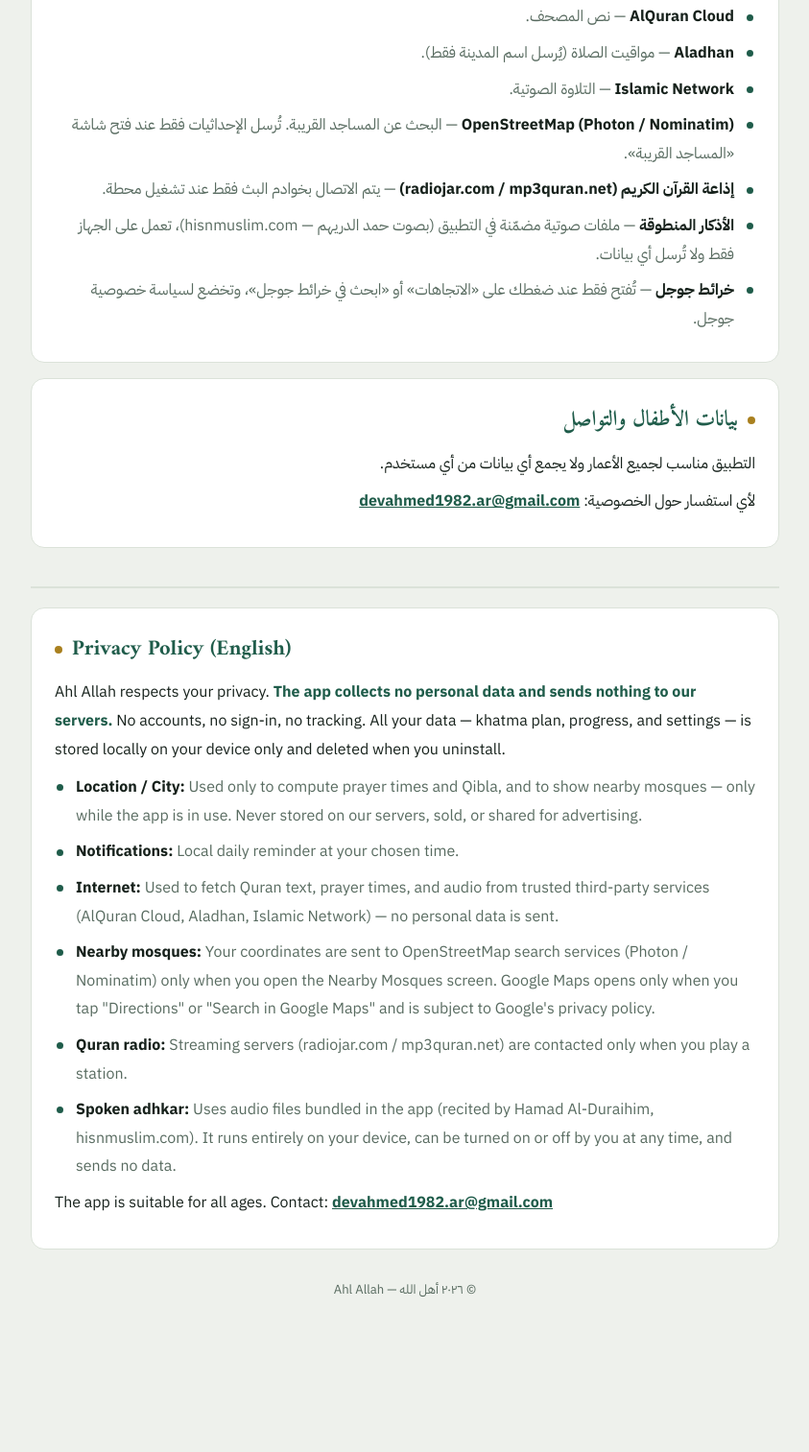
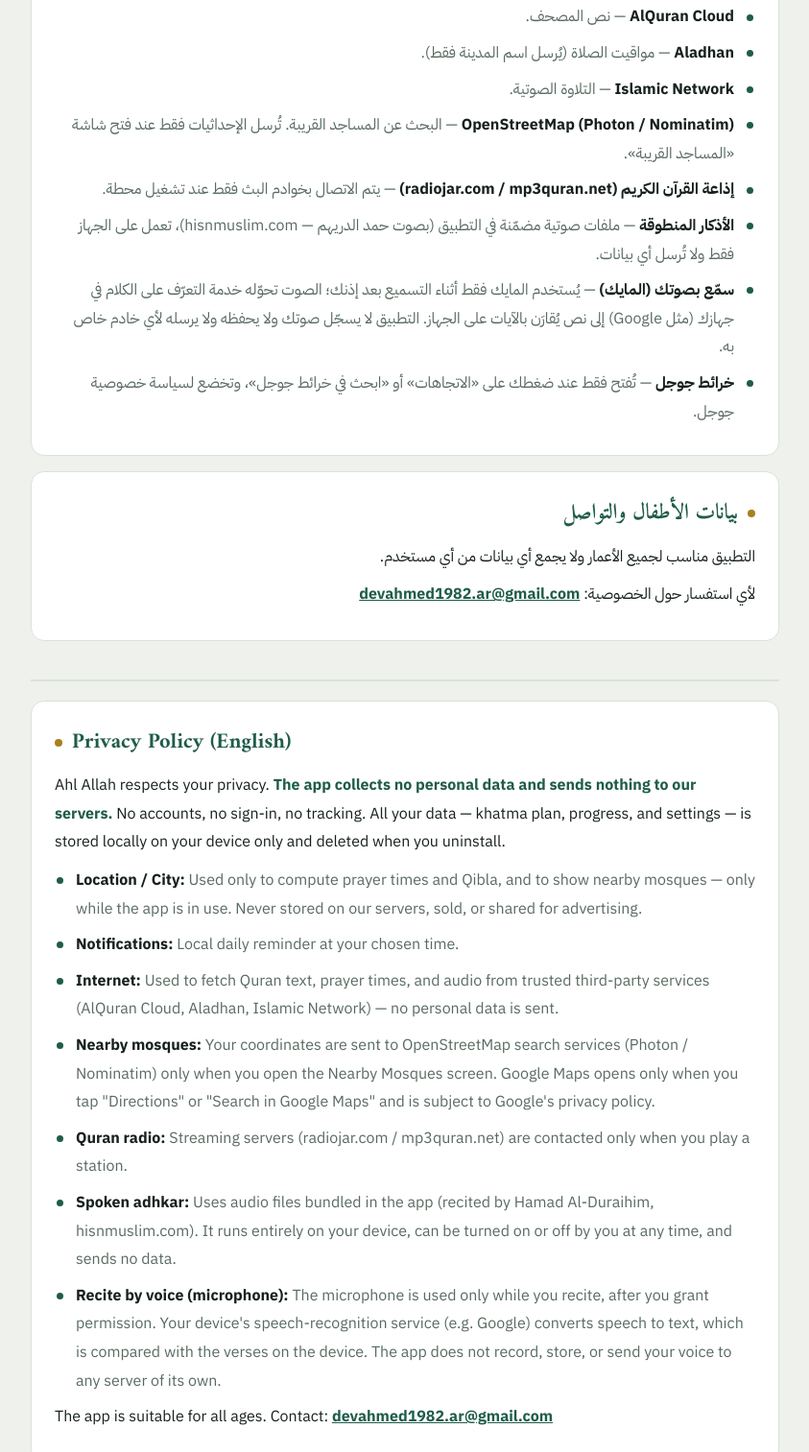
Before and after one commit to AhmedrezkRagab/ahl-allah-privacy, a plain HTML site: page index.html in a window 1280 px wide. Shown: the part 1016-2529 px from the top of the page at 96% size, without its empty margins (218-1061 px from the left). Before the commit the page ends 2452 px from the top, so only its background shows below. Drawn offline with Linux system fonts and the light colour scheme.

Commit message:
سياسة الخصوصية: إذن المايك لميزة سمّع بصوتك
Co-Authored-By: Claude Opus 5.5 <noreply@anthropic.com>

```diff
--- a/index.html
+++ b/index.html
@@ -75,6 +75,7 @@
       <li><strong>OpenStreetMap (Photon / Nominatim)</strong> — البحث عن المساجد القريبة. تُرسل الإحداثيات فقط عند فتح شاشة «المساجد القريبة».</li>
       <li><strong>إذاعة القرآن الكريم (radiojar.com / mp3quran.net)</strong> — يتم الاتصال بخوادم البث فقط عند تشغيل محطة.</li>
       <li><strong>الأذكار المنطوقة</strong> — ملفات صوتية مضمّنة في التطبيق (بصوت حمد الدريهم — hisnmuslim.com)، تعمل على الجهاز فقط ولا تُرسل أي بيانات.</li>
+      <li><strong>سمّع بصوتك (المايك)</strong> — يُستخدم المايك فقط أثناء التسميع بعد إذنك؛ الصوت تحوّله خدمة التعرّف على الكلام في جهازك (مثل Google) إلى نص يُقارَن بالآيات على الجهاز. التطبيق لا يسجّل صوتك ولا يحفظه ولا يرسله لأي خادم خاص به.</li>
       <li><strong>خرائط جوجل</strong> — تُفتح فقط عند ضغطك على «الاتجاهات» أو «ابحث في خرائط جوجل»، وتخضع لسياسة خصوصية جوجل.</li>
     </ul>
   </section>
@@ -96,6 +97,7 @@
         <li><strong>Nearby mosques:</strong> Your coordinates are sent to OpenStreetMap search services (Photon / Nominatim) only when you open the Nearby Mosques screen. Google Maps opens only when you tap "Directions" or "Search in Google Maps" and is subject to Google's privacy policy.</li>
         <li><strong>Quran radio:</strong> Streaming servers (radiojar.com / mp3quran.net) are contacted only when you play a station.</li>
         <li><strong>Spoken adhkar:</strong> Uses audio files bundled in the app (recited by Hamad Al-Duraihim, hisnmuslim.com). It runs entirely on your device, can be turned on or off by you at any time, and sends no data.</li>
+        <li><strong>Recite by voice (microphone):</strong> The microphone is used only while you recite, after you grant permission. Your device's speech-recognition service (e.g. Google) converts speech to text, which is compared with the verses on the device. The app does not record, store, or send your voice to any server of its own.</li>
       </ul>
       <p>The app is suitable for all ages. Contact: <strong><a href="mailto:devahmed1982.ar@gmail.com">devahmed1982.ar@gmail.com</a></strong></p>
     </section>
```
